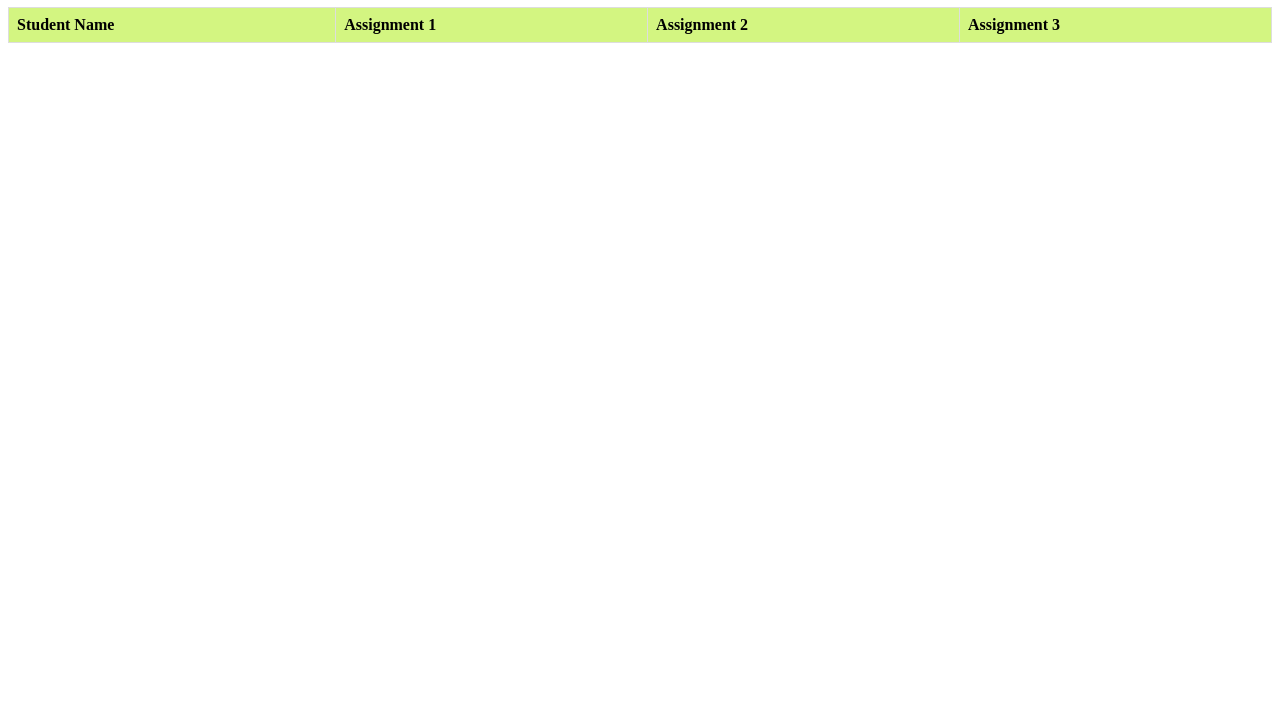
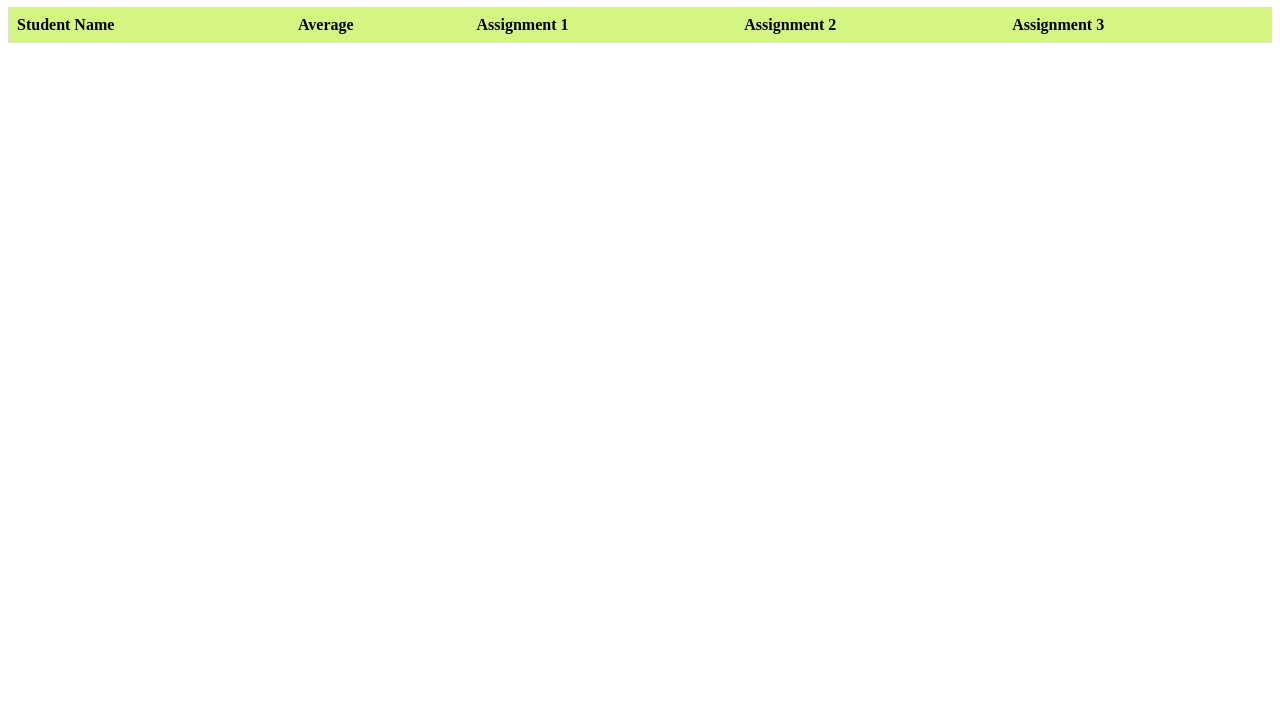
Before and after one commit to csreyesvargas/csreyesvargas.github.io, a website: page REYESVARGAS_gradebook.html in a window 1280 px wide. Shown: the part 73-800 px from the top of the page. Drawn offline with Linux system fonts and the light colour scheme; no server answers.

Commit message:
Update REYESVARGAS_gradebook.html

```diff
--- a/REYESVARGAS_gradebook.html
+++ b/REYESVARGAS_gradebook.html
@@ -25,6 +25,7 @@
     <thead>
         <tr>
             <th>Student Name</th>
+            <th>Average</th>
             <th>Assignment 1</th>
             <th>Assignment 2</th>
             <th>Assignment 3</th>
```
